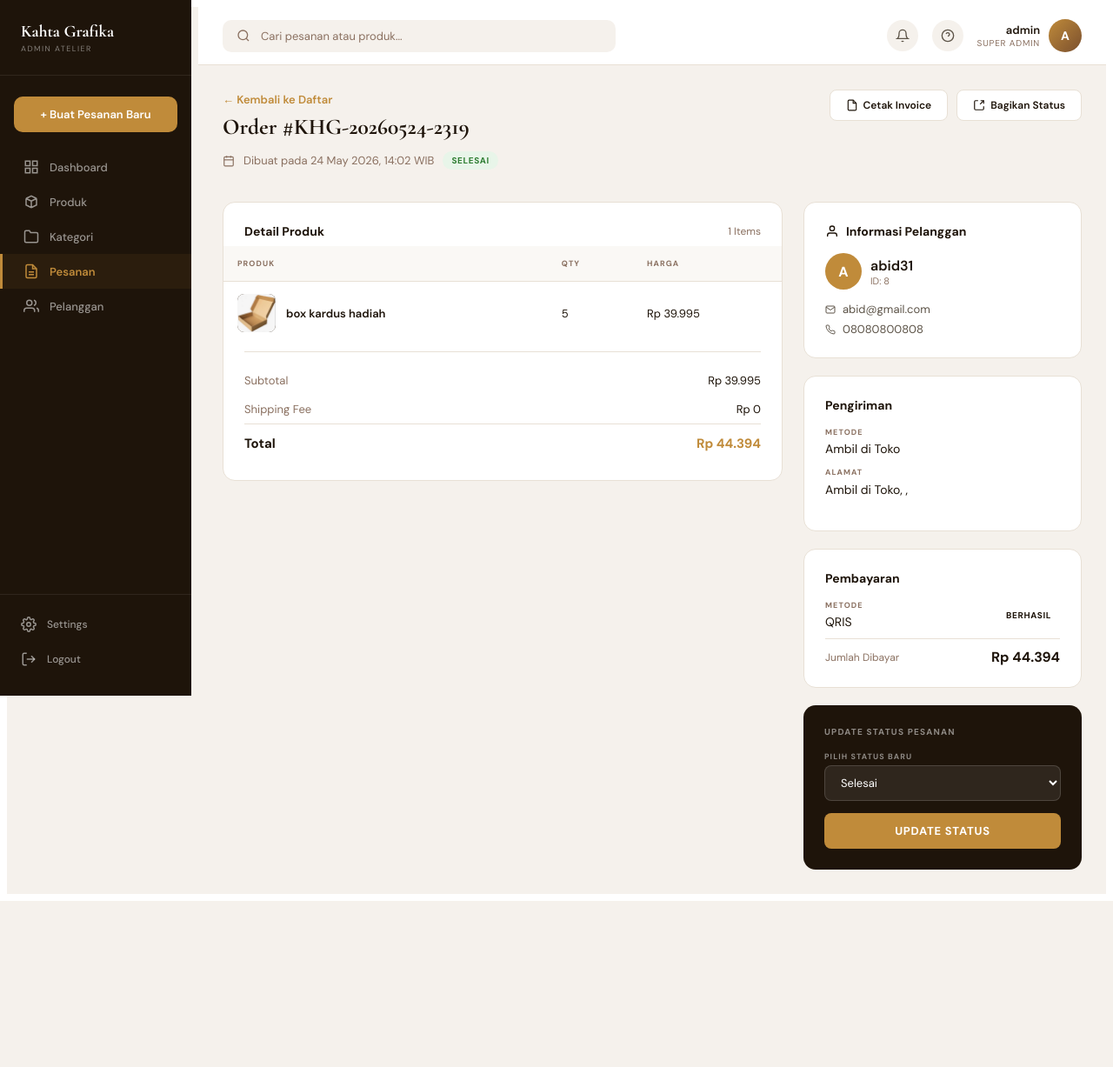
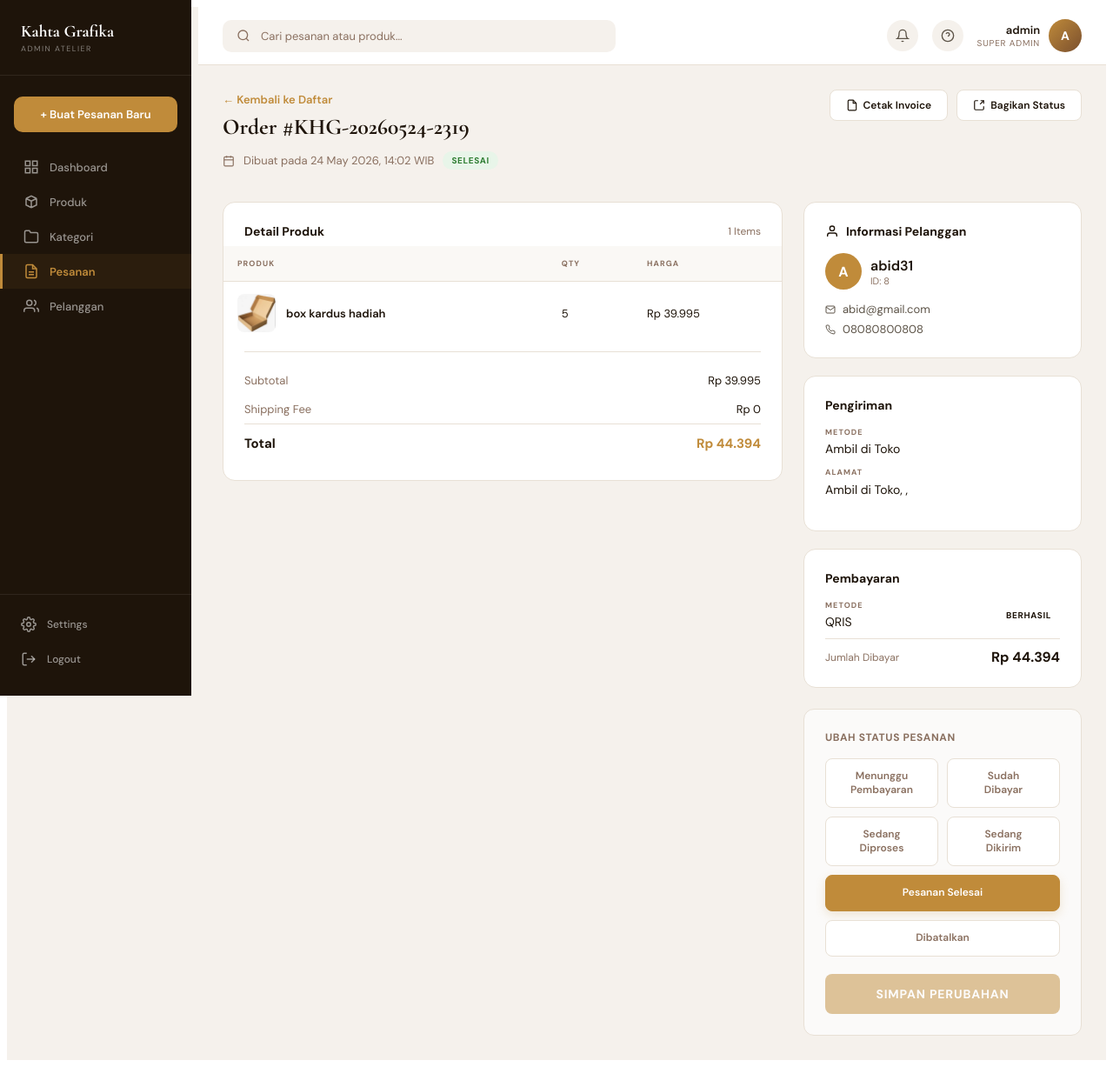
Before and after one commit to andri-oss/Project-Ecommerce-KahtaCards, a Django app: page /dashboard/orders/1/ in a window 1280 px wide. Shown: the whole page at 87% size. Before the commit the page ends 1036 px from the top, so only its background shows below. Run offline with Django 5.2, Linux system fonts and the light colour scheme; a user stored in the database is signed in; data comes from the database, SQL or seed files in the repository.

Commit message:
feat: add order detail view template for dashboard order management

```diff
--- a/templates/dashboard/order_detail.html
+++ b/templates/dashboard/order_detail.html
@@ -156,18 +156,20 @@
     {% endif %}
 
     {# Update Status Panel #}
-    <div class="adm-update-panel">
-      <div style="font-size:10px;font-weight:700;letter-spacing:.12em;text-transform:uppercase;color:rgba(255,255,255,.5);margin-bottom:16px;">Update Status Pesanan</div>
-      <div class="adm-detail-label">Pilih Status Baru</div>
-      <select id="statusSelect">
-        <option value="pending" {% if order.status == 'pending' %}selected{% endif %}>Menunggu Pembayaran</option>
-        <option value="paid" {% if order.status == 'paid' %}selected{% endif %}>Sudah Dibayar</option>
-        <option value="processing" {% if order.status == 'processing' %}selected{% endif %}>Diproses</option>
-        <option value="shipped" {% if order.status == 'shipped' %}selected{% endif %}>Dikirim</option>
-        <option value="delivered" {% if order.status == 'delivered' %}selected{% endif %}>Selesai</option>
-        <option value="cancelled" {% if order.status == 'cancelled' %}selected{% endif %}>Dibatalkan</option>
-      </select>
-      <button class="adm-btn-update" id="updateStatusBtn" data-order-pk="{{ order.pk }}">Update Status</button>
+    <div class="adm-update-panel" style="background: #fbfaf9; border: 1px solid #e8e0d5; border-radius: 12px; padding: 24px; margin-top: 24px;">
+      <div style="font-size:12px;font-weight:700;letter-spacing:.05em;text-transform:uppercase;color:#8a7060;margin-bottom:16px;">Ubah Status Pesanan</div>
+
+      <div class="adm-status-options" id="statusOptions">
+        <div class="adm-status-option {% if order.status == 'pending' %}active{% endif %}" data-value="pending">Menunggu<br>Pembayaran</div>
+        <div class="adm-status-option {% if order.status == 'paid' %}active{% endif %}" data-value="paid">Sudah<br>Dibayar</div>
+        <div class="adm-status-option {% if order.status == 'processing' %}active{% endif %}" data-value="processing">Sedang<br>Diproses</div>
+        <div class="adm-status-option {% if order.status == 'shipped' %}active{% endif %}" data-value="shipped">Sedang<br>Dikirim</div>
+        <div class="adm-status-option {% if order.status == 'delivered' %}active{% endif %}" style="grid-column: span 2;" data-value="delivered">Pesanan Selesai</div>
+        <div class="adm-status-option cancelled {% if order.status == 'cancelled' %}active{% endif %}" data-value="cancelled">Dibatalkan</div>
+      </div>
+
+      <input type="hidden" id="statusSelect" value="{{ order.status }}">
+      <button class="adm-btn-update" id="updateStatusBtn" data-order-pk="{{ order.pk }}" style="width: 100%; padding: 14px; font-size: 14px; border-radius: 8px; transition: all 0.3s; opacity: 0.5; pointer-events: none;">Simpan Perubahan</button>
     </div>
   </div>
 
@@ -309,6 +311,54 @@
   .adm-btn-confirm:hover {
     background: var(--color-primary-dark, #a67632);
   }
+
+  .adm-status-options {
+    display: grid;
+    grid-template-columns: 1fr 1fr;
+    gap: 10px;
+    margin-bottom: 20px;
+  }
+  .adm-status-option {
+    padding: 12px 10px;
+    border: 1px solid #e8e0d5;
+    border-radius: 8px;
+    background: #fff;
+    cursor: pointer;
+    font-size: 12px;
+    font-weight: 600;
+    color: #8a7060;
+    text-align: center;
+    transition: all 0.2s ease;
+    user-select: none;
+    display: flex;
+    align-items: center;
+    justify-content: center;
+    line-height: 1.3;
+  }
+  .adm-status-option:hover {
+    border-color: var(--color-primary, #c08b3a);
+    background: #fdfaf6;
+    color: var(--color-primary, #c08b3a);
+  }
+  .adm-status-option.active {
+    background: var(--color-primary, #c08b3a);
+    color: #fff;
+    border-color: var(--color-primary, #c08b3a);
+    box-shadow: 0 4px 12px rgba(192, 139, 58, 0.2);
+  }
+  .adm-status-option.cancelled {
+    grid-column: span 2;
+  }
+  .adm-status-option.cancelled.active {
+    background: #d32f2f;
+    border-color: #d32f2f;
+    box-shadow: 0 4px 12px rgba(211, 47, 47, 0.2);
+  }
+  .adm-status-option.cancelled:hover:not(.active) {
+    border-color: #d32f2f;
+    color: #d32f2f;
+    background: #fff5f5;
+  }
 </style>
 {% endblock %}
 
@@ -328,10 +378,40 @@
     return v ? v.pop() : '';
   }
 
+  const statusOptions = document.querySelectorAll('.adm-status-option');
+  const initialStatus = '{{ order.status }}';
+
   window.closeTrackingModal = function() {
     trackingModal.classList.remove('show');
-    sel.value = '{{ order.status }}';
+    sel.value = initialStatus;
+    statusOptions.forEach(o => {
+      if (o.dataset.value === initialStatus) {
+        o.classList.add('active');
+      } else {
+        o.classList.remove('active');
+      }
+    });
+    btn.style.opacity = '0.5';
+    btn.style.pointerEvents = 'none';
   };
+
+  if (statusOptions.length > 0) {
+    statusOptions.forEach(opt => {
+      opt.addEventListener('click', function() {
+        statusOptions.forEach(o => o.classList.remove('active'));
+        this.classList.add('active');
+        sel.value = this.dataset.value;
+
+        if (sel.value !== initialStatus) {
+          btn.style.opacity = '1';
+          btn.style.pointerEvents = 'auto';
+        } else {
+          btn.style.opacity = '0.5';
+          btn.style.pointerEvents = 'none';
+        }
+      });
+    });
+  }
 
   function executeStatusUpdate(payload) {
     fetch('/dashboard/orders/' + btn.dataset.orderPk + '/update-status/', {
```
